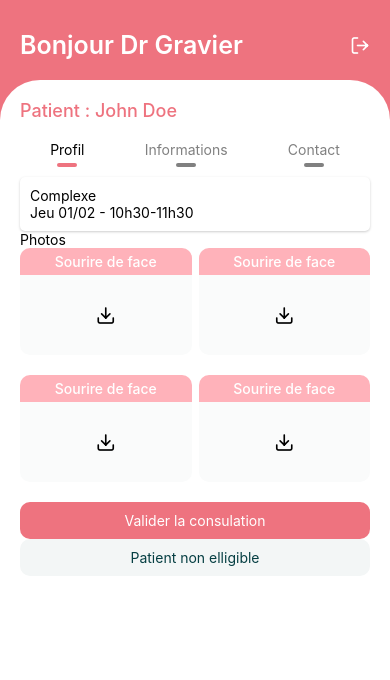
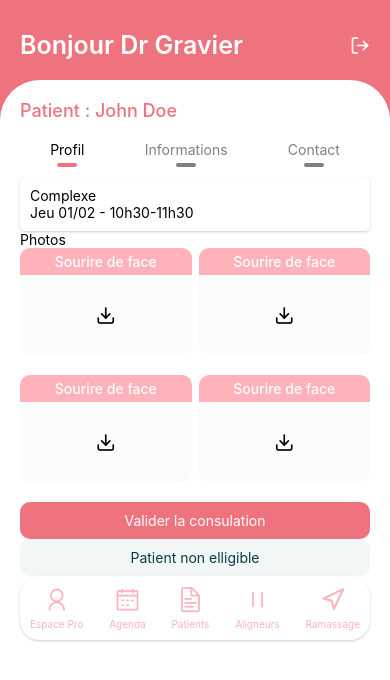
Before and after one commit to LouizD/j-test, a React Native app: screen /Home in a window 390 px wide. Shown: the top 680 px of the page. Built offline with nearby package versions, Linux system fonts and the light colour scheme.

Commit message:
feat: create Tab component

```diff
--- /dev/null
+++ b/src/components/Tabs/Tabs.js
@@ -0,0 +1,37 @@
+import React from 'react';
+import AntDesign from 'react-native-vector-icons/AntDesign';
+import Feather from 'react-native-vector-icons/Feather';
+
+import styleSheet from './Tabs.style';
+
+import { TouchableOpacity, View, Text } from 'react-native';
+import { colors } from '../../_var';
+
+const Tabs = (props) => {
+  return (
+    <View style={styleSheet.tabContainer}>
+      <TouchableOpacity style={styleSheet.tab}>
+        <AntDesign name={"user"} color={colors.red3} size={25} />
+        <Text style={styleSheet.tabText}>Espace Pro</Text>
+      </TouchableOpacity>
+      <TouchableOpacity style={styleSheet.tab}>
+        <AntDesign name={"calendar"} color={colors.red3} size={25} />
+        <Text style={styleSheet.tabText}>Agenda</Text>
+      </TouchableOpacity>
+      <TouchableOpacity style={styleSheet.tab}>
+        <AntDesign name={"filetext1"} color={colors.red3} size={25} />
+        <Text style={styleSheet.tabText}>Patients</Text>
+      </TouchableOpacity>
+      <TouchableOpacity style={styleSheet.tab}>
+        <AntDesign name={"pause"} color={colors.red3} size={25} />
+        <Text style={styleSheet.tabText}>Aligneurs</Text>
+      </TouchableOpacity>
+      <TouchableOpacity style={styleSheet.tab}>
+        <Feather name={"navigation"} color={colors.red3} size={25} />
+        <Text style={styleSheet.tabText}>Ramassage</Text>
+      </TouchableOpacity>
+    </View>
+  )
+}
+
+export default Tabs;
--- /dev/null
+++ b/src/components/Tabs/Tabs.style.js
@@ -0,0 +1,33 @@
+import React from 'react';
+import { StyleSheet } from 'react-native';
+import { colors } from '../../_var';
+
+const styleSheet = StyleSheet.create({
+  tabContainer: {
+    display: 'flex',
+    flexDirection: 'row',
+    justifyContent: 'space-between',
+    alignItems: 'center',
+    borderRadius: 20,
+    backgroundColor: colors.white,
+    padding: 10,
+    shadowColor: colors.black,
+    shadowOffset: {
+      width: 0,
+      height: 1,
+    },
+    shadowOpacity: 0.2,
+    shadowRadius: 2.62,
+    elevation: 4,
+  },
+  tab: {
+    alignItems: 'center'
+  },
+  tabText: {
+    fontSize: 10,
+    color: colors.red3,
+    marginTop: 5
+  }
+});
+
+export default styleSheet;
--- a/src/screens/Home.js
+++ b/src/screens/Home.js
@@ -5,6 +5,7 @@ import Button from '../components/Buttons/Buttons';
 import Feather from 'react-native-vector-icons/Feather';
 import PatientInfo from '../components/PatientInfo/PatientInfo';
 import PatientPictures from '../components/PatientPictures/PatientPictures';
+import Tabs from '../components/Tabs/Tabs';
 
 
 import styleSheet from './Home.style';
@@ -38,6 +39,7 @@ const HomeScreen = ({ navigation }) => {
           colorButton={colors.green1}
           colorTxt={colors.green2}
         />
+        <Tabs />
       </View>
     </View>
   )
```
